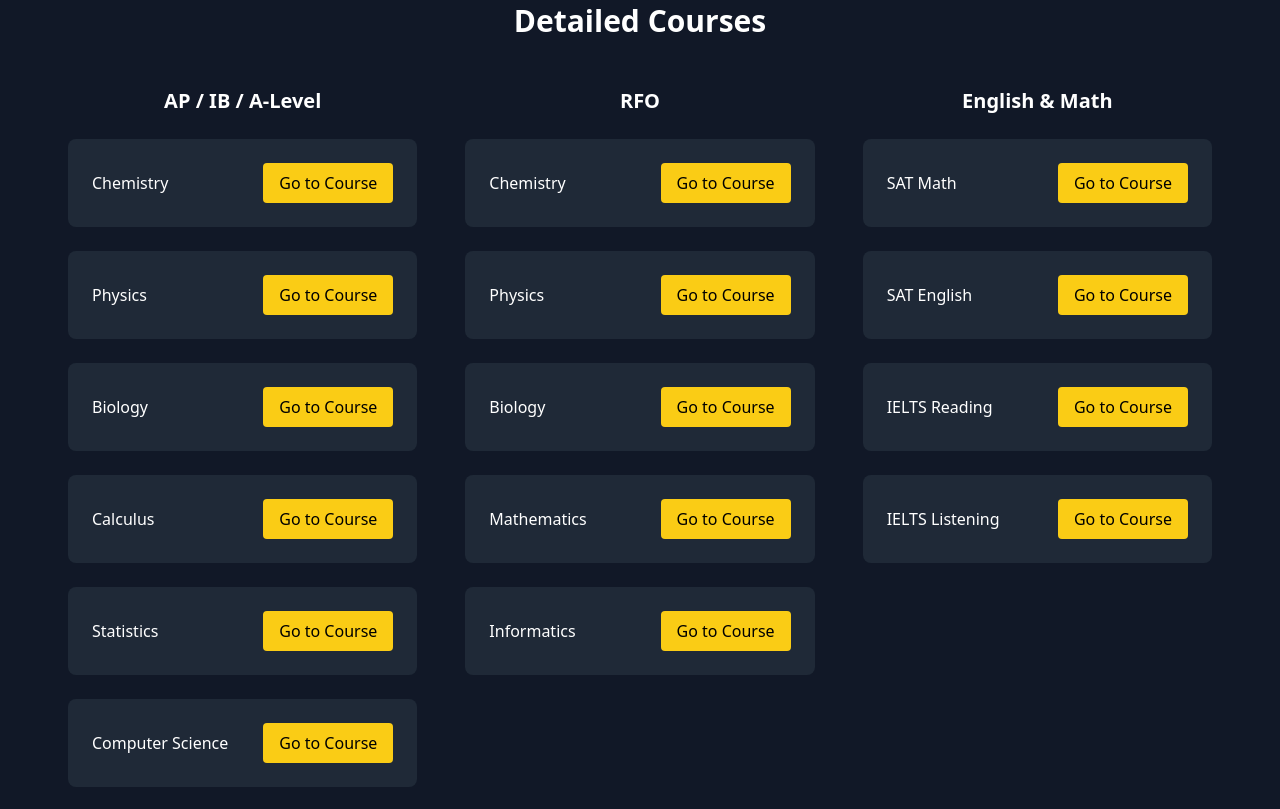
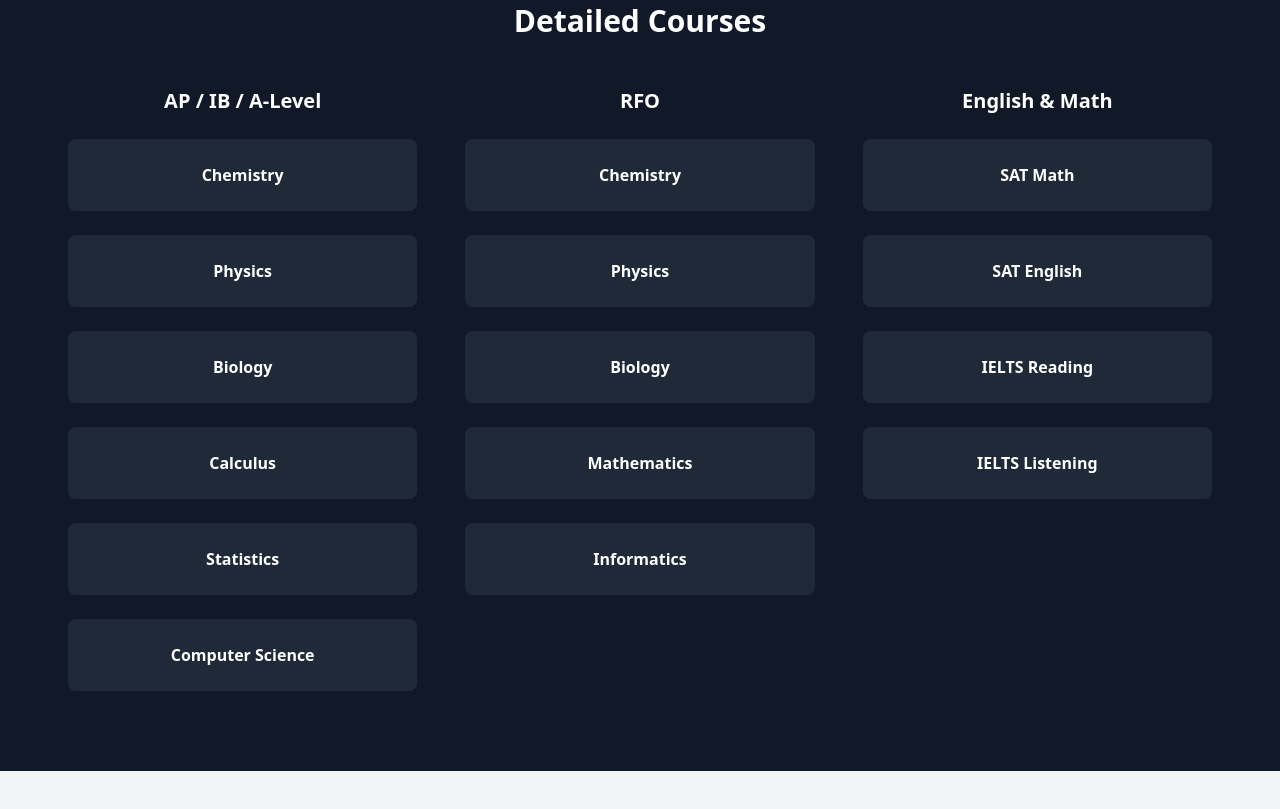
Before and after one commit to iamcaaaabir/shalam, a plain HTML site: page index.html in a window 1280 px wide. Shown: the part 911-1720 px from the top of the page. Drawn offline with nearby package versions, Linux system fonts and the light colour scheme.

Commit message:
Update index.html

```diff
--- a/index.html
+++ b/index.html
@@ -99,7 +99,9 @@
     btn.addEventListener('click', () => {
         menu.classList.toggle('hidden');
     });
-</script><!-- Hero -->
+</script>
+
+<!-- Hero -->
 <section class="bg-gradient-to-r from-gray-800 to-gray-700 text-white text-center py-20">
     <h1 class="text-4xl font-bold mb-4" data-aos="fade-up">Want to study abroad?</h1>
     <p class="text-lg mb-6" data-aos="fade-up" data-aos-delay="200">Not sure where to begin?</p>
@@ -167,6 +169,7 @@
 </section>
 
 <!-- Detailed Courses -->
+<!-- Detailed Courses -->
 <section class="bg-gray-900 text-white py-20">
   <h2 class="text-3xl font-bold text-center mb-12">Detailed Courses</h2>
   <div class="max-w-6xl mx-auto grid grid-cols-1 md:grid-cols-3 gap-12 px-1">
@@ -175,42 +178,17 @@
     <div>
       <h3 class="text-xl font-semibold mb-6 text-center">AP / IB / A-Level</h3>
       <div class="grid grid-cols-1 gap-6">
-                <div class="bg-gray-800 w-full min-w-[220px] p-6 rounded-lg flex justify-between items-center hover:bg-gray-700 hover:shadow-lg hover:-translate-y-1 transition-transform duration-300">
-                    <span>Chemistry</span>
-                    <a href="course.html#chemistry">
-                    <button class="bg-yellow-400 text-black px-4 py-2 rounded">Go to Course</button>
-                    </a>
-                </div>
-                <div class="bg-gray-800 w-full min-w-[220px] p-6 rounded-lg flex justify-between items-center hover:bg-gray-700 hover:shadow-lg hover:-translate-y-1 transition-transform duration-300">
-                    <span>Physics</span>
-                    <a href="course.html#physics">
-                    <button class="bg-yellow-400 text-black px-4 py-2 rounded">Go to Course</button>
-                    </a>
-                </div>
-                <div class="bg-gray-800 w-full min-w-[220px] p-6 rounded-lg flex justify-between items-center hover:bg-gray-700 hover:shadow-lg hover:-translate-y-1 transition-transform duration-300">
-                    <span>Biology</span>
-                    <a href="course.html#biology">
-                        <button class="bg-yellow-400 text-black px-4 py-2 rounded">Go to Course</button>
-                    </a>
-                </div>
-                <div class="bg-gray-800 w-full min-w-[220px] p-6 rounded-lg flex justify-between items-center hover:bg-gray-700 hover:shadow-lg hover:-translate-y-1 transition-transform duration-300">
-                    <span>Calculus</span>
-                    <a href="course.html#math">
-                        <button class="bg-yellow-400 text-black px-4 py-2 rounded">Go to Course</button>
-                    </a>
-                </div>
-                <div class="bg-gray-800 w-full min-w-[220px] p-6 rounded-lg flex justify-between items-center hover:bg-gray-700 hover:shadow-lg hover:-translate-y-1 transition-transform duration-300">
-                    <span>Statistics</span>
-                    <a href="course.html#math">
-                        <button class="bg-yellow-400 text-black px-4 py-2 rounded">Go to Course</button>
-                    </a>
-                </div>
-                <div class="bg-gray-800 w-full min-w-[220px] p-6 rounded-lg flex justify-between items-center hover:bg-gray-700 hover:shadow-lg hover:-translate-y-1 transition-transform duration-300">
-                    <span>Computer Science</span>
-                    <a href="course.html#cs">
-                        <button class="bg-yellow-400 text-black px-4 py-2 rounded">Go to Course</button>
-                    </a>
-                </div>
+        <a href="course.html#chemistry" class="bg-gray-800 w-full min-w-[220px] p-6 rounded-lg flex justify-center items-center font-semibold hover:bg-yellow-400 hover:text-black hover:shadow-lg hover:-translate-y-1 transition-transform duration-300">Chemistry</a>
+
+        <a href="course.html#physics" class="bg-gray-800 w-full min-w-[220px] p-6 rounded-lg flex justify-center items-center font-semibold hover:bg-yellow-400 hover:text-black hover:shadow-lg hover:-translate-y-1 transition-transform duration-300">Physics</a>
+
+        <a href="course.html#biology" class="bg-gray-800 w-full min-w-[220px] p-6 rounded-lg flex justify-center items-center font-semibold hover:bg-yellow-400 hover:text-black hover:shadow-lg hover:-translate-y-1 transition-transform duration-300">Biology</a>
+
+        <a href="course.html#math" class="bg-gray-800 w-full min-w-[220px] p-6 rounded-lg flex justify-center items-center font-semibold hover:bg-yellow-400 hover:text-black hover:shadow-lg hover:-translate-y-1 transition-transform duration-300">Calculus</a>
+
+        <a href="course.html#math" class="bg-gray-800 w-full min-w-[220px] p-6 rounded-lg flex justify-center items-center font-semibold hover:bg-yellow-400 hover:text-black hover:shadow-lg hover:-translate-y-1 transition-transform duration-300">Statistics</a>
+
+        <a href="course.html#cs" class="bg-gray-800 w-full min-w-[220px] p-6 rounded-lg flex justify-center items-center font-semibold hover:bg-yellow-400 hover:text-black hover:shadow-lg hover:-translate-y-1 transition-transform duration-300">Computer Science</a>
       </div>
     </div>
 
@@ -218,36 +196,15 @@
     <div>
       <h3 class="text-xl font-semibold mb-6 text-center">RFO</h3>
       <div class="grid grid-cols-1 gap-6">
-                <div class="bg-gray-800 w-full min-w-[220px] p-6 rounded-lg flex justify-between items-center hover:bg-gray-700 hover:shadow-lg hover:-translate-y-1 transition-transform duration-300">
-                    <span>Chemistry</span>
-                    <a href="course.html#chemistry">
-                        <button class="bg-yellow-400 text-black px-4 py-2 rounded">Go to Course</button>
-                    </a>
-                </div>
-                <div class="bg-gray-800 w-full min-w-[220px] p-6 rounded-lg flex justify-between items-center hover:bg-gray-700 hover:shadow-lg hover:-translate-y-1 transition-transform duration-300">
-                    <span>Physics</span>
-                    <a href="course.html#physics">
-                        <button class="bg-yellow-400 text-black px-4 py-2 rounded">Go to Course</button>
-                    </a>
-                </div>
-                <div class="bg-gray-800 w-full min-w-[220px] p-6 rounded-lg flex justify-between items-center hover:bg-gray-700 hover:shadow-lg hover:-translate-y-1 transition-transform duration-300">
-                    <span>Biology</span>
-                    <a href="course.html#biology">
-                        <button class="bg-yellow-400 text-black px-4 py-2 rounded">Go to Course</button>
-                    </a>
-                </div>
-                <div class="bg-gray-800 w-full min-w-[220px] p-6 rounded-lg flex justify-between items-center hover:bg-gray-700 hover:shadow-lg hover:-translate-y-1 transition-transform duration-300">
-                    <span>Mathematics</span>
-                    <a href="course.html#math">
-                        <button class="bg-yellow-400 text-black px-4 py-2 rounded">Go to Course</button>
-                    </a>
-                </div>
-                <div class="bg-gray-800 w-full min-w-[220px] p-6 rounded-lg flex justify-between items-center hover:bg-gray-700 hover:shadow-lg hover:-translate-y-1 transition-transform duration-300">
-                    <span>Informatics</span>
-                    <a href="course.html#cs">
-                        <button class="bg-yellow-400 text-black px-4 py-2 rounded">Go to Course</button>
-                    </a>
-                </div>
+        <a href="course.html#chemistry" class="bg-gray-800 w-full min-w-[220px] p-6 rounded-lg flex justify-center items-center font-semibold hover:bg-yellow-400 hover:text-black hover:shadow-lg hover:-translate-y-1 transition-transform duration-300">Chemistry</a>
+
+        <a href="course.html#physics" class="bg-gray-800 w-full min-w-[220px] p-6 rounded-lg flex justify-center items-center font-semibold hover:bg-yellow-400 hover:text-black hover:shadow-lg hover:-translate-y-1 transition-transform duration-300">Physics</a>
+
+        <a href="course.html#biology" class="bg-gray-800 w-full min-w-[220px] p-6 rounded-lg flex justify-center items-center font-semibold hover:bg-yellow-400 hover:text-black hover:shadow-lg hover:-translate-y-1 transition-transform duration-300">Biology</a>
+
+        <a href="course.html#math" class="bg-gray-800 w-full min-w-[220px] p-6 rounded-lg flex justify-center items-center font-semibold hover:bg-yellow-400 hover:text-black hover:shadow-lg hover:-translate-y-1 transition-transform duration-300">Mathematics</a>
+
+        <a href="course.html#cs" class="bg-gray-800 w-full min-w-[220px] p-6 rounded-lg flex justify-center items-center font-semibold hover:bg-yellow-400 hover:text-black hover:shadow-lg hover:-translate-y-1 transition-transform duration-300">Informatics</a>
       </div>
     </div>
 
@@ -255,35 +212,19 @@
     <div>
       <h3 class="text-xl font-semibold mb-6 text-center">English & Math</h3>
       <div class="grid grid-cols-1 gap-6">
-                <div class="bg-gray-800 w-full min-w-[220px] p-6 rounded-lg flex justify-between items-center hover:bg-gray-700 hover:shadow-lg hover:-translate-y-1 transition-transform duration-300">
-                    <span>SAT Math</span>
-                    <a href="course.html#english">
-                        <button class="bg-yellow-400 text-black px-4 py-2 rounded">Go to Course</button>
-                    </a>
-                </div>
-                <div class="bg-gray-800 w-full min-w-[220px] p-6 rounded-lg flex justify-between items-center hover:bg-gray-700 hover:shadow-lg hover:-translate-y-1 transition-transform duration-300">
-                    <span>SAT English</span>
-                    <a href="course.html#english">
-                        <button class="bg-yellow-400 text-black px-4 py-2 rounded">Go to Course</button>
-                    </a>
-                </div>
-                <div class="bg-gray-800 w-full min-w-[220px] p-6 rounded-lg flex justify-between items-center hover:bg-gray-700 hover:shadow-lg hover:-translate-y-1 transition-transform duration-300">
-                    <span>IELTS Reading</span>
-                    <a href="course.html#english">
-                        <button class="bg-yellow-400 text-black px-4 py-2 rounded">Go to Course</button>
-                    </a>
-                </div>
-                <div class="bg-gray-800 w-full min-w-[220px] p-6 rounded-lg flex justify-between items-center hover:bg-gray-700 hover:shadow-lg hover:-translate-y-1 transition-transform duration-300">
-                    <span>IELTS Listening</span>
-                    <a href="course.html#english">
-                        <button class="bg-yellow-400 text-black px-4 py-2 rounded">Go to Course</button>
-                    </a>
-                </div>
+        <a href="course.html#english" class="bg-gray-800 w-full min-w-[220px] p-6 rounded-lg flex justify-center items-center font-semibold hover:bg-yellow-400 hover:text-black hover:shadow-lg hover:-translate-y-1 transition-transform duration-300">SAT Math</a>
+
+        <a href="course.html#english" class="bg-gray-800 w-full min-w-[220px] p-6 rounded-lg flex justify-center items-center font-semibold hover:bg-yellow-400 hover:text-black hover:shadow-lg hover:-translate-y-1 transition-transform duration-300">SAT English</a>
+
+        <a href="course.html#english" class="bg-gray-800 w-full min-w-[220px] p-6 rounded-lg flex justify-center items-center font-semibold hover:bg-yellow-400 hover:text-black hover:shadow-lg hover:-translate-y-1 transition-transform duration-300">IELTS Reading</a>
+
+        <a href="course.html#english" class="bg-gray-800 w-full min-w-[220px] p-6 rounded-lg flex justify-center items-center font-semibold hover:bg-yellow-400 hover:text-black hover:shadow-lg hover:-translate-y-1 transition-transform duration-300">IELTS Listening</a>
       </div>
     </div>
 
   </div>
 </section>
+
 <!-- Testimonials Section -->
 <section class="bg-gray-100 py-20">
     <h2 class="text-3xl font-bold text-center mb-12">What Our Students Say</h2>
```
Lines whose indentation alone changed are shown as unchanged.
